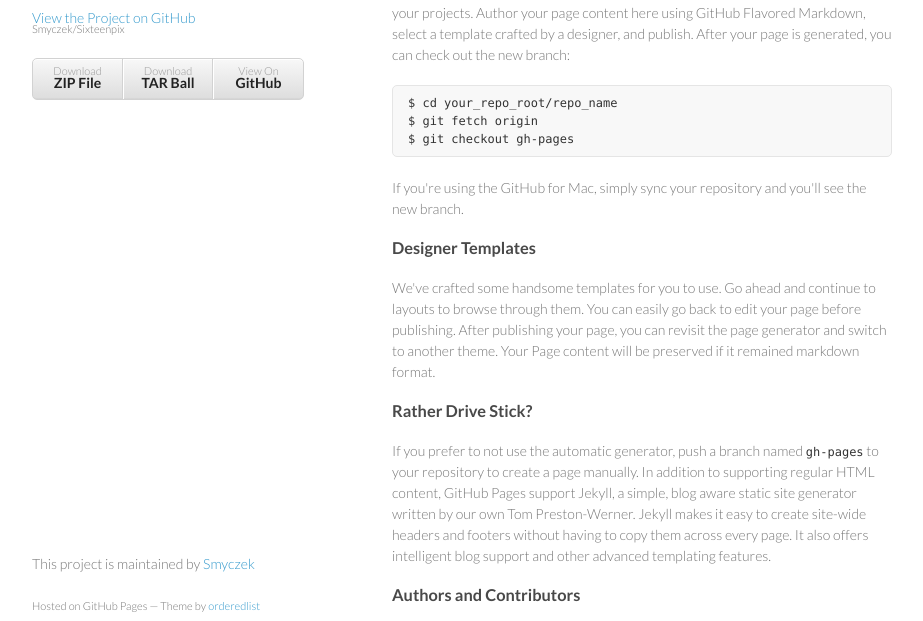
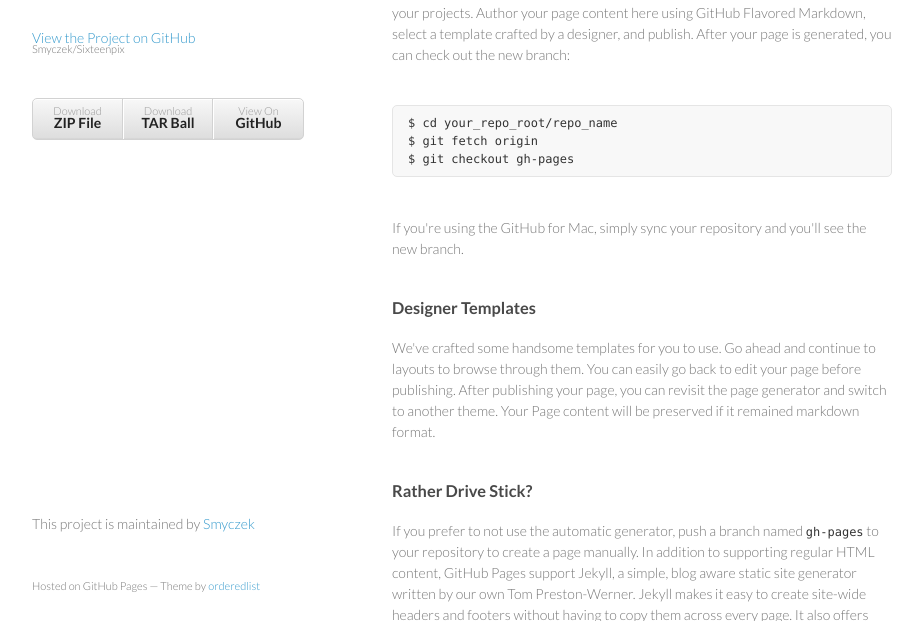
Before and after one commit to Smyczek/Sixteenpix, a plain HTML site: page index.html in a window 1280 px wide. Shown: the part 115-736 px from the top of the page, without its empty margins (178-1101 px from the left). Drawn offline with Linux system fonts and the light colour scheme.

Commit message:
zmiana marginesu

```diff
--- a/stylesheets/styles.css
+++ b/stylesheets/styles.css
@@ -13,7 +13,7 @@ h1, h2, h3, h4, h5, h6 {
 }
 
 p, ul, ol, table, pre, dl {
-  margin:0 0 20px;
+  margin:0 0 40px;
 }
 
 h1, h2, h3 {
```
